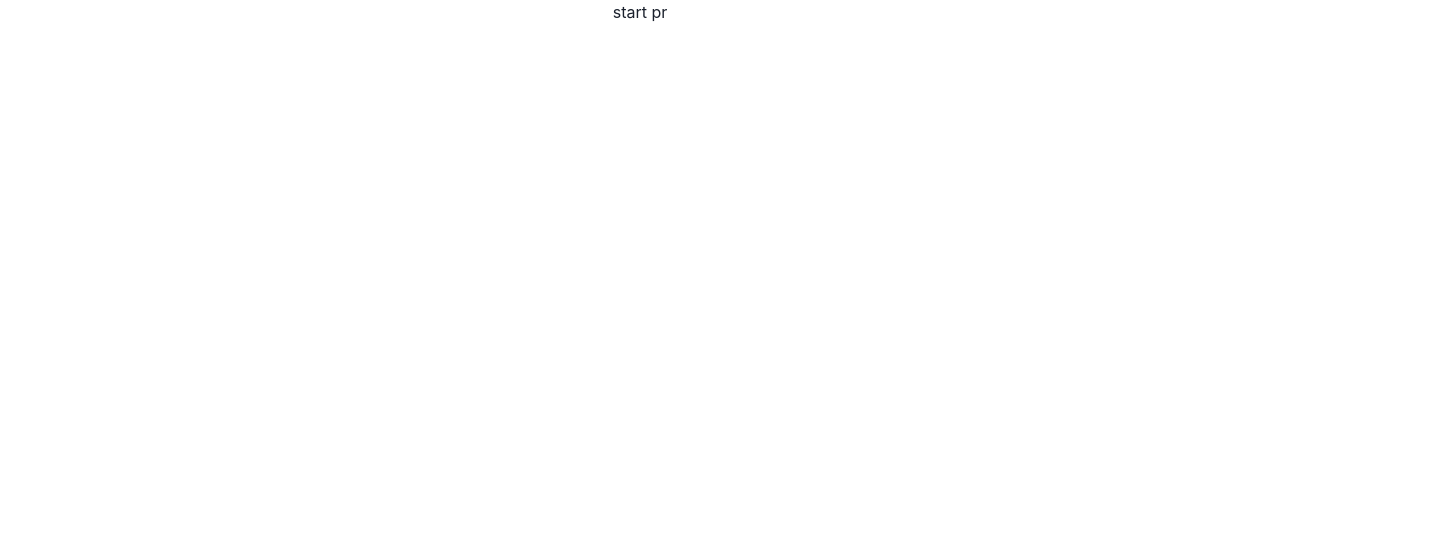
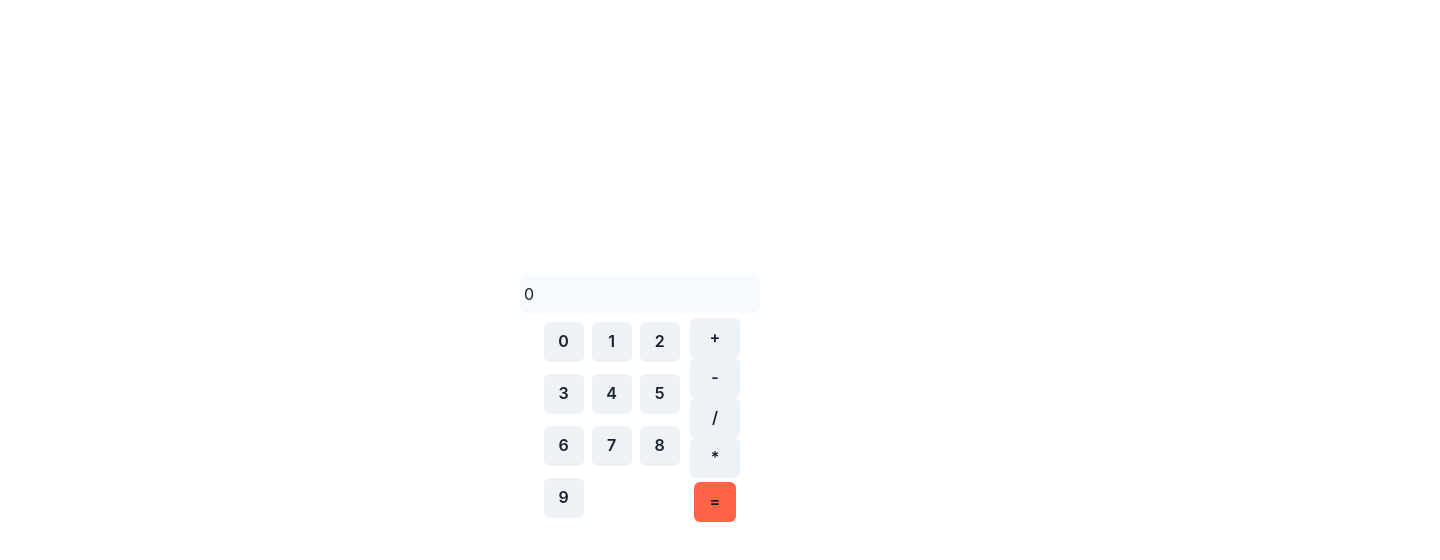
Before and after one commit to KombinatorVit/calculatorReact, a React (Create React App) app: page / in a window 1280 px wide. Shown: the top 560 px of the page, 1440 px wide, since content can reach past the window. Built offline with nearby package versions, Linux system fonts and the light colour scheme.

Commit message:
базовый калькулятор готов

```diff
--- a/src/App.js
+++ b/src/App.js
@@ -1,12 +1,97 @@
-import logo from './logo.svg';
+import {Box, Button, Text} from '@chakra-ui/react'
 import './App.css';
+import {useState} from "react";
+
+
+function Numbers(props) {
+    const nums = Array.from(Array(10).keys()).map(
+        number => {
+            return <Button
+                onClick={(e) => {
+                    if (props.data != '0') props.onClick(props.data + e.target.innerHTML)
+                    else props.onClick(e.target.innerHTML)
+
+
+                }}
+                key={number} w={'40px'} h={'40px'} margin={'4px'}> {number}</Button>
+        })
+
+    return <Box display={'flex'} flexWrap={'wrap'} w={'150px'}> {nums}</Box>
+}
 
 function App() {
-  return (
-    <div className="App">
-     start pr
-    </div>
-  );
+
+    const [counts, setCounts] = useState('0')
+    const [result, setResult] = useState('')
+
+    function applyExpression(countedNumber) {
+        setCounts(countedNumber)
+        setResult(eval(counts))
+    }
+
+    return (
+
+        <div className="App">
+
+
+            <Box display={'flex'} flexDirection={'column'} justifyContent={'center'} alignItems={'center'} h={'100vh'}>
+                <Box display={'flex'} gap={'5px'} flexDirection={'column'} justifyContent={'center'}
+                     alignItems={'center'} w={'200vh'}>
+                    <Box display={'flex'} w={'30%'} justifyContent='center'>
+
+
+                        <Text display={'flex'} justifyContent='space-between' alignItems={'center'} bg='gray.50'
+                              w={'50%'}
+                              h={'38px'} px={'4px'} borderRadius={'8px'}>
+                            {counts}
+                        </Text>
+                        <Text w="fit-content" h={'38px'} textColor='tomato'>
+                            {result}
+                        </Text>
+                    </Box>
+
+                    <Box display='flex'>
+                        <Numbers data={counts} onClick={setCounts}/>
+                        <Box display='flex' flexDirection='column'>
+
+                            <CountButton data={counts} expression={'+'} onClick={applyExpression}/>
+                            <CountButton data={counts} expression={'-'} onClick={applyExpression}/>
+                            <CountButton data={counts} expression={'/'} onClick={applyExpression}/>
+                            <CountButton data={counts} expression={'*'} onClick={applyExpression}/>
+                            <Button bg={'tomato'} m={'4px'} onClick={() => {
+                                setResult(eval(counts))
+                            }}
+                            > =</Button>
+                        </Box>
+                    </Box>
+                </Box>
+            </Box>
+
+
+        </div>
+    );
+}
+
+
+function CountButton(props) {
+
+    const expressions = /\+|\-|\/|\*| /
+    const lastNumber = props.data[props.data.length - 1]
+
+    function checkExpressionType() {
+        if (expressions.test(lastNumber)) return
+        props.onClick(props.data + props.expression)
+
+    }
+
+    return (
+        <Button onClick={() => {
+            checkExpressionType()
+        }}>
+
+            {props.expression}
+        </Button>
+    )
 }
 
 export default App;
--- a/src/index.js
+++ b/src/index.js
@@ -2,21 +2,13 @@ import React from 'react';
 import ReactDOM from 'react-dom/client';
 import './index.css';
 import App from './App';
-import reportWebVitals from './reportWebVitals';
 import {ChakraProvider} from '@chakra-ui/react'
 
 
 const root = ReactDOM.createRoot(document.getElementById('root'));
 root.render(
-    <React.StrictMode>
         <ChakraProvider>
             <App/>
 
         </ChakraProvider>
-    </React.StrictMode>
 );
-
-// If you want to start measuring performance in your app, pass a function
-// to log results (for example: reportWebVitals(console.log))
-// or send to an analytics endpoint. Learn more: https://bit.ly/CRA-vitals
-reportWebVitals();
```
Also changed, not shown: src/logo.svg (deleted), 1 other file (tests, documents, lock files or other folders).
